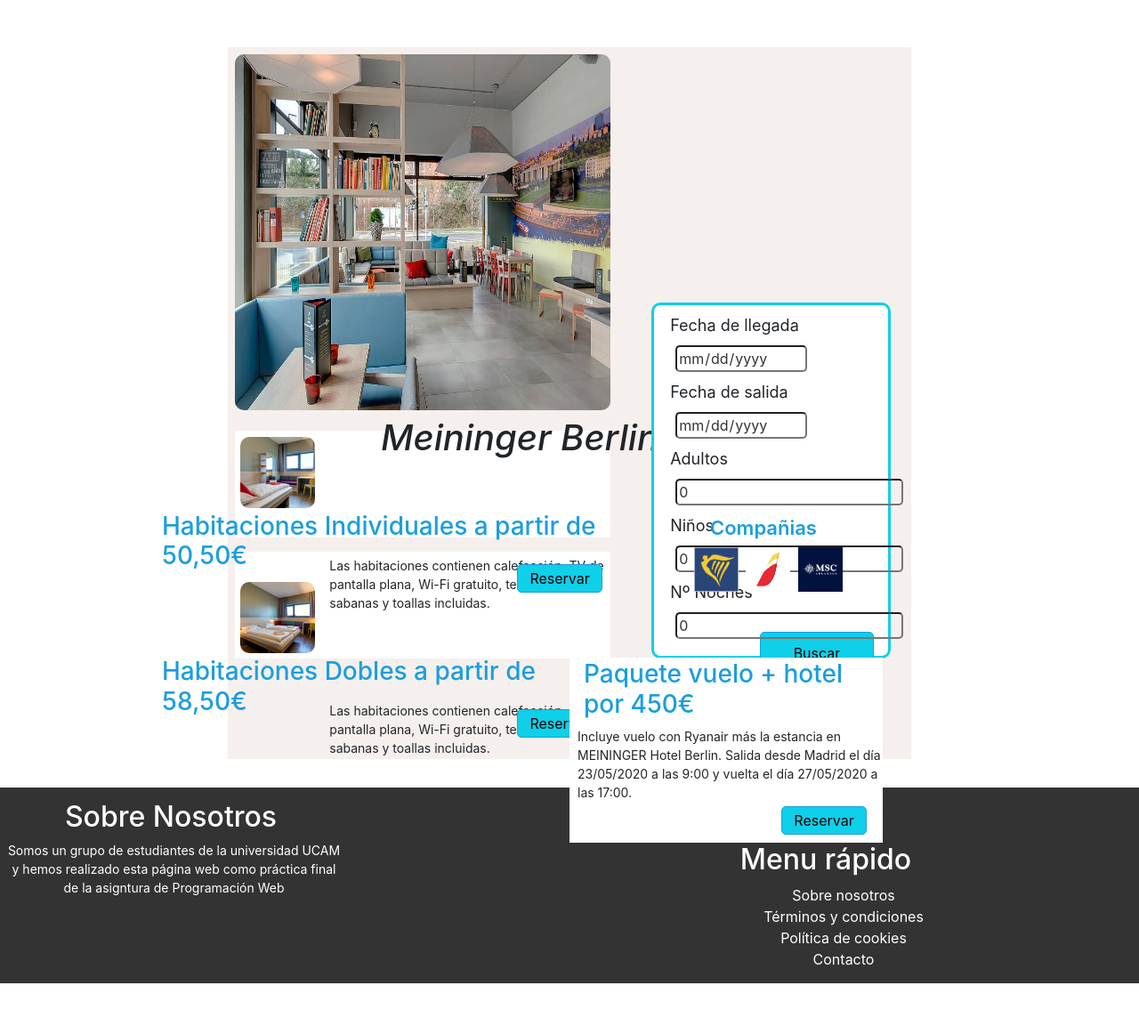
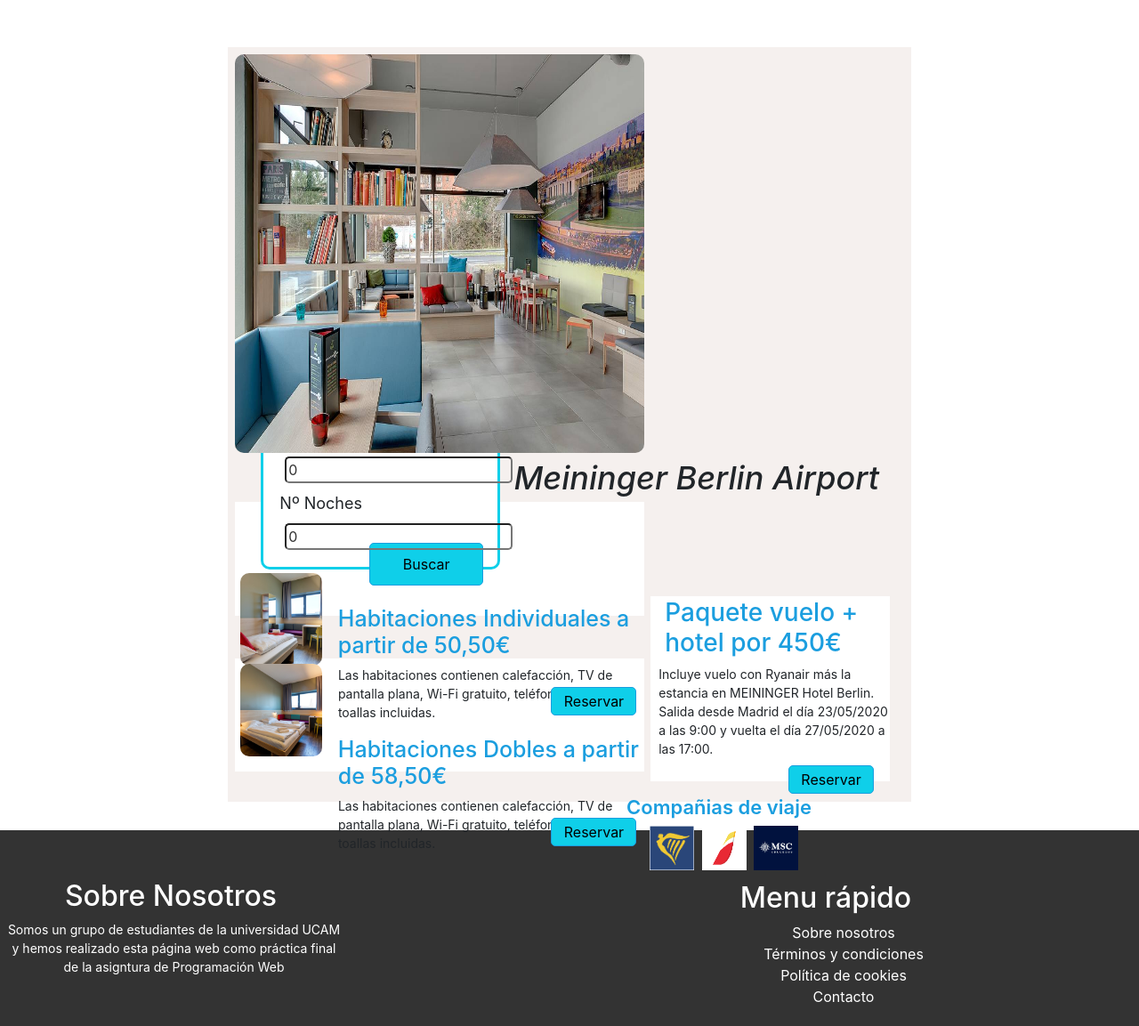
Before and after one commit to franr99/Pagina-Web-GoTravel, a PHP site: page /hoteles/Meininger.html in a window 1280 px wide; the page is wider, and only the part inside the window is pictured. Shown: the part 107-1260 px from the top of that part at 89% size. Before the commit the page ends 1212 px from the top of that part, so only its background shows below. Run offline with PHP 8.4, Linux system fonts and the light colour scheme.

Commit message:
hotel ejemplo

```diff
--- a/HTML 5 - CSS3/css/hotel.css
+++ b/HTML 5 - CSS3/css/hotel.css
@@ -1,32 +1,32 @@
 .info-hotel{
     margin-left: 20%;
     margin-right: 20%;
-    height: 50em;
+    height: 53em;
     width: 60%;
     background-color: #F5F0EE;
 
 }
 
 .imagen{
-    width: 55%;
-    height: 25em;
+    width: 60%;
+    height: 28em;
     border-radius: 10px;
     margin: 1%;
 }
 
 .info-hotel h1{
     font-style: italic;
-    font-size: 40px;
+    font-size: 36px;
     float: right;
     margin-top: 0;
-    padding-right: 3.5em;
+    padding-right: 1em;
 
 }
 
 .itinerario{
     margin-left: 3%;
-    margin-right: 3%;
-    margin-top: -24%;
+    margin-right: 2%;
+    margin-top: -36%;
     height: 25em;
     width: 35%;
     float: right;
@@ -118,9 +118,9 @@
 .compañias{
     width: 15em;
     height: 6em;
-    margin-top: 3.5em;
+    margin-top: -5em !important;
     margin-left: 3%;
-    margin-right: -35%;
+    margin-right: 6em !important;
     float: right;
 }
 
@@ -146,8 +146,8 @@
 .habitaciones{
     background-color: #fff;
     margin-left: 1%;
-    margin-top: 1em;
-    width: 55%;
+    margin-top: 3em;
+    width: 60%;
     height: 15%;
     border: 2px solid #fff;
 
@@ -155,20 +155,24 @@
 
 .habitaciones img {
     width: 20% !important;
-    height: 5em;
+    height: 6.5em;
     border-radius: 10px !important;
+    clear: both;
+}
+
+.habitaciones img:hover{
+    transform: scale(1.3, 1.3);
+    border-radius: 1px solid
 }
 
 .habitaciones h3{
-    float: right ;
-    margin-left: -20%;
-
-
-
+    margin-left: 25% !important;
+    margin-top: -16% !important;
+    font-size: 25px;
 }
 .habitaciones p{
-    float: right !important;
-    margin-top: -6% !important;
+    float: right;
+    margin-top: 0 !important;
     width: 75% !important;
 
 }
@@ -191,7 +195,7 @@ p{
 }
 
 .boton_habi{
-    margin-top: -1em !important;
+    margin-top: 1.5em !important;
     margin-right: -75% !important;
     height: 2em !important;
     width: 6em !important;
@@ -214,12 +218,12 @@ p{
 }
 
 .paquetes{
-    width: 22em !important;
+    width: 35% !important;
     height: 13em !important;
     background-color: white !important;
     float: right !important;
-    margin-right: 2em !important;
-    margin-top: -8em !important;
+    margin-right: 1.5em !important;
+    margin-top: -19em !important;
     border: 2px solid #fff !important;
 }
 
--- a/HTML 5 - CSS3/hoteles/Meininger.html
+++ b/HTML 5 - CSS3/hoteles/Meininger.html
@@ -49,15 +49,7 @@
 
                     <button type="button" class="boton_reserva"> Buscar</button>
                 </div>
-                <div class="compañias">
-                    <h4> Compañias</h4>
-                    <ul>
-                        <li><a href="https://www.ryanair.com/es/es"><img src="../img/ryanair.png" ></a></li>
-                        <li><a href="https://www.iberia.com/es/"><img src="../img/iberia.png" ></a></li>
-                        <li><a href="https://www.msccruceros.es/es-es/Homepage.aspx"><img src="../img/msc_cruceros.jpg"></a></li>
 
-                    </ul>
-                </div>
                 <div class="habitaciones">
                     <img src="../img/meininger-ind.jpg" class="imagen">
                     <h3> Habitaciones Individuales a partir de 50,50€</h3>
@@ -78,7 +70,18 @@
                     <p>Incluye vuelo con Ryanair más la estancia en MEININGER Hotel Berlin. Salida desde Madrid el día 23/05/2020 a las 9:00 y vuelta el día 27/05/2020 a las 17:00.</p>
                     <button type="button" class="boton_paquetes"> Reservar</button>
                 </div>
+
+                <div class="compañias">
+                    <h4> Compañias de viaje</h4>
+                    <ul>
+                        <li><a href="https://www.ryanair.com/es/es"><img src="../img/ryanair.png" ></a></li>
+                        <li><a href="https://www.iberia.com/es/"><img src="../img/iberia.png" ></a></li>
+                        <li><a href="https://www.msccruceros.es/es-es/Homepage.aspx"><img src="../img/msc_cruceros.jpg"></a></li>
+
+                    </ul>
+                </div>
         </div>
+
         </section>
 
     </main>
```
